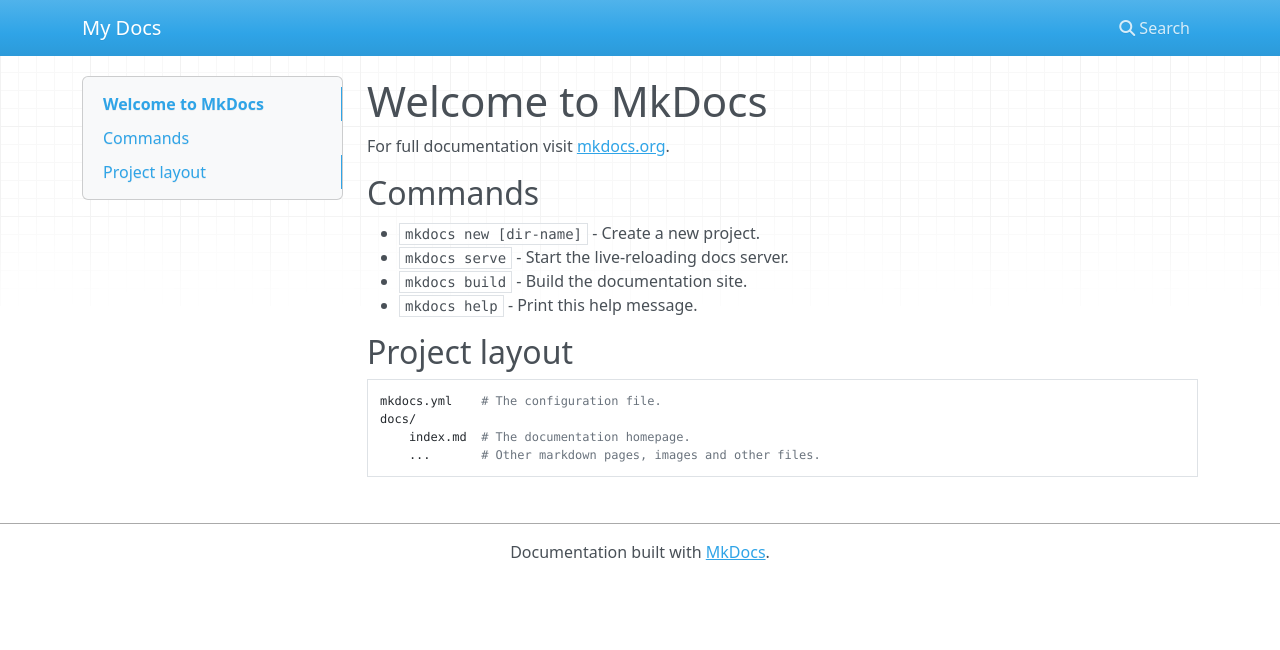
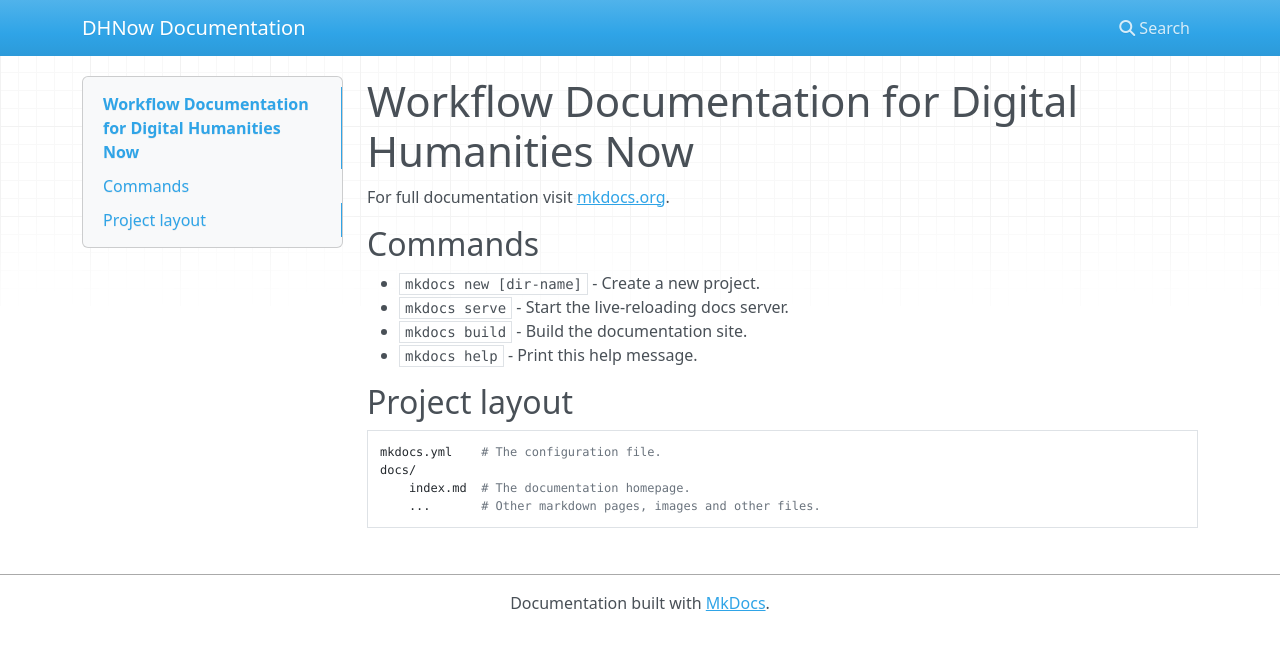
Before and after one commit to DigitalHumanitiesNow/Docs, an MkDocs documentation site: the page built from docs/index.md, in a window 1280 px wide. Shown: the top 650 px of the page. Built offline with MkDocs 1.6.1, drawn with Linux system fonts in a browser that asks for light colours; nearby versions of some CDN libraries.

Commit message:
brand for dhnow

```diff
--- a/docs/index.md
+++ b/docs/index.md
@@ -1,4 +1,4 @@
-# Welcome to MkDocs
+# Workflow Documentation for Digital Humanities Now
 
 For full documentation visit [mkdocs.org](http://mkdocs.org).
 
--- a/mkdocs.yml
+++ b/mkdocs.yml
@@ -1 +1 @@
-site_name: My Docs
+site_name: DHNow Documentation
```
